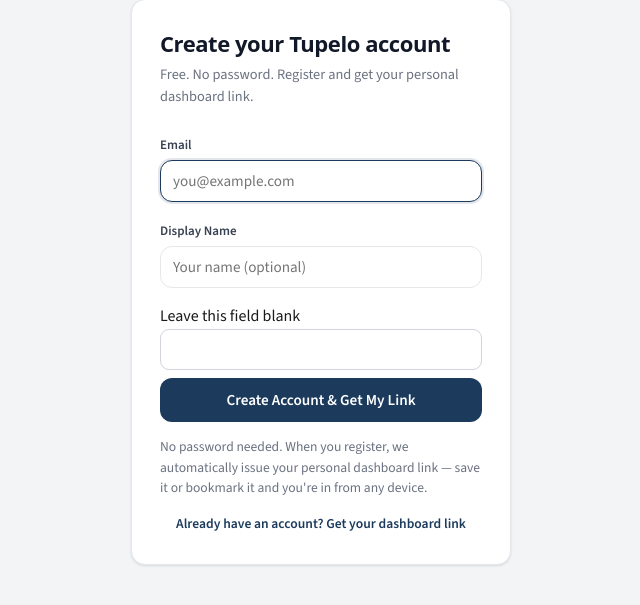
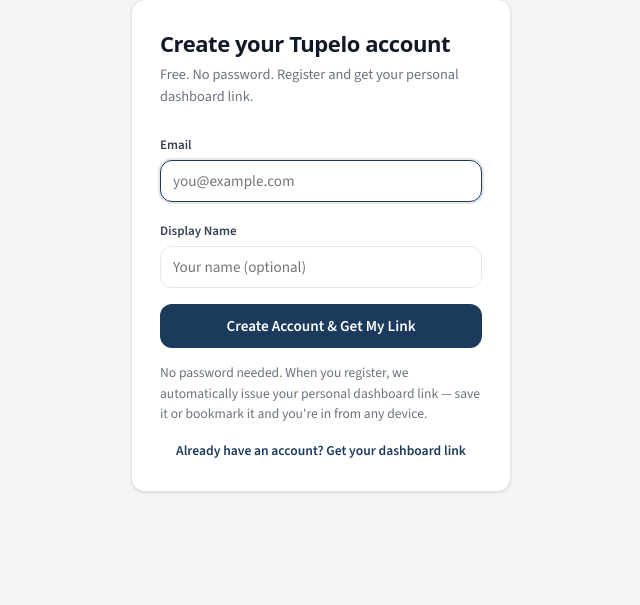
Before and after one commit to MuataSr/tupelo-honey, a Flask app: page /signup in a window 1280 px wide. Shown: the part 171-776 px from the top of the page, without its empty margins (319-959 px from the left). Run offline with Flask 3, Linux system fonts and the light colour scheme.

Commit message:
Hide the signup bot trap from users: move .hp-field into the shared stylesheet

```diff
--- a/static/css/app.css
+++ b/static/css/app.css
@@ -1516,3 +1516,35 @@
   color: #334155;
 }
 .coach-note-read strong { color: #14283F; }
+
+/* ---------------------------------------------------------------------------
+   Signup bot trap ("Leave this field blank").
+   It must stay off-screen for real users while staying in the DOM for bots.
+   This rule belongs HERE, in the shared stylesheet. It must never live inside a
+   template branch: until 2026-10-02 it sat in signup.html's {% if pilot_full %}
+   branch, so the ordinary signup form rendered the trap VISIBLY, and app.py
+   silently drops any signup whose website field is filled. A student who typed
+   in the box they could see was redirected to "/" with no account and no
+   message. tests/test_honeypot.py locks this down.
+   --------------------------------------------------------------------------- */
+.hp-field {
+  position: absolute !important;
+  left: -9999px !important;
+  top: auto !important;
+  width: 1px;
+  height: 1px;
+  overflow: hidden;
+  opacity: 0;
+  pointer-events: none;
+}
+
+/* Pilot-full notice, also formerly inline in signup.html. */
+.pilot-note {
+  background: rgba(15, 33, 54, 0.05);
+  border: 1px solid rgba(15, 33, 54, 0.12);
+  border-radius: 12px;
+  padding: 14px 16px;
+  margin: 0 0 16px;
+  font-size: 0.95rem;
+  line-height: 1.55;
+}
--- a/templates/base.html
+++ b/templates/base.html
@@ -12,7 +12,7 @@
   <link rel="preconnect" href="https://fonts.gstatic.com" crossorigin>
   <link href="https://fonts.googleapis.com/css2?family=Libre+Baskerville:ital,wght@0,400;0,700;1,400&family=Source+Sans+3:wght@300;400;500;600;700&display=swap" rel="stylesheet">
   {% block head %}{% endblock %}
-  <link rel="stylesheet" href="{{ url_for('static', filename='css/app.css') }}?v=10">
+  <link rel="stylesheet" href="{{ url_for('static', filename='css/app.css') }}?v=11">
   <link rel="stylesheet" href="{{ url_for('static', filename='katex/katex.min.css') }}">
   <script defer src="{{ url_for('static', filename='katex/katex.min.js') }}"></script>
   <script defer src="{{ url_for('static', filename='katex/auto-render.min.js') }}"></script>
--- a/templates/signup.html
+++ b/templates/signup.html
@@ -41,13 +41,6 @@
 
   <p class="auth-link">Already have an account? <a href="/login">Get your dashboard link</a></p>
 </div>
-
-<style>
-  .hp-field{position:absolute!important;left:-9999px!important;top:auto!important;
-    width:1px;height:1px;overflow:hidden;opacity:0;pointer-events:none}
-  .pilot-note{background:rgba(15,33,54,.05);border:1px solid rgba(15,33,54,.12);
-    border-radius:12px;padding:14px 16px;margin:0 0 16px;font-size:.95rem;line-height:1.55}
-</style>
 {% else %}
 <div class="auth-card">
   <h1>Create your Tupelo account</h1>
```
